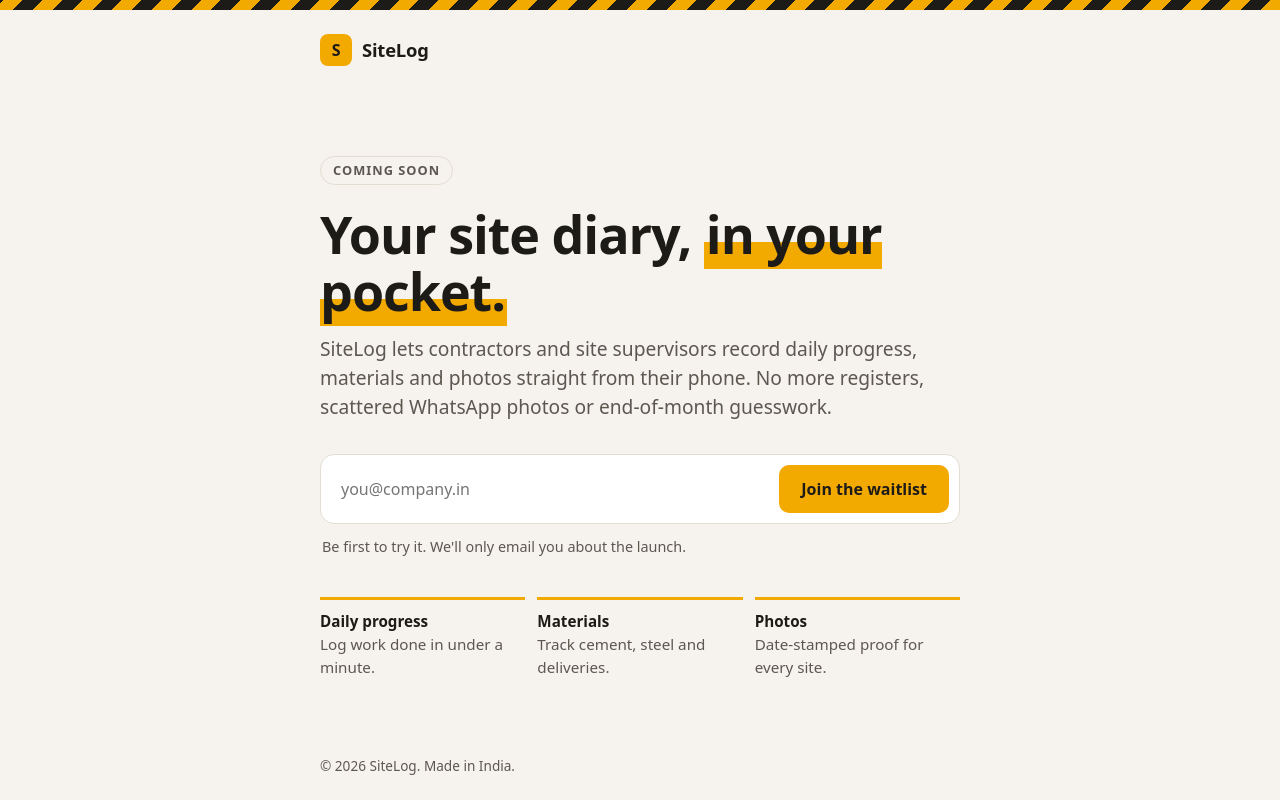
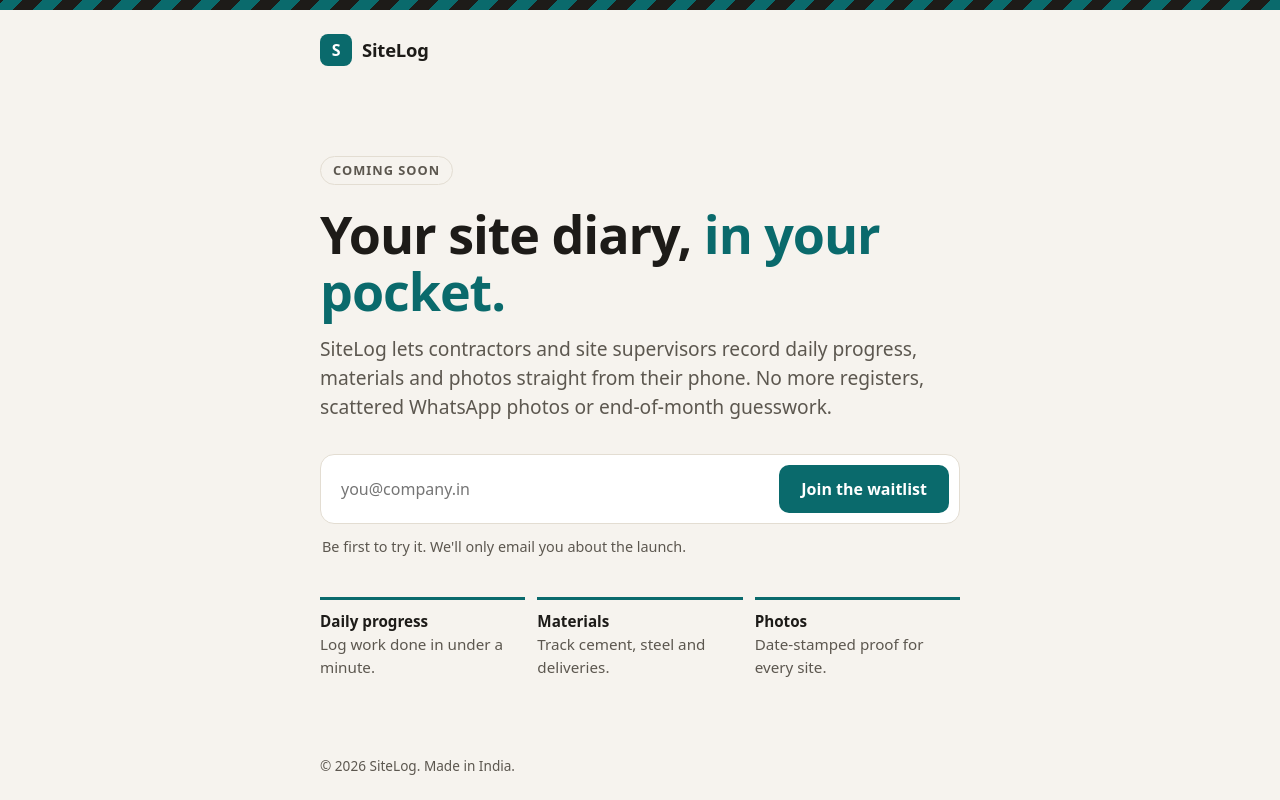
Before and after one commit to AjitSingh00007/sitelog-site, a plain HTML site: page index.html in a window 1280 px wide. Drawn offline with Linux system fonts and the light colour scheme.

Commit message:
Switch accent colour to brand deep teal (#0A6A6C)
Buttons, logo, hazard strip and accents now use the brand teal with
white button text. Headline highlight becomes teal text, since dark text
on a deep teal highlight would be hard to read. Dark mode uses a lighter
teal (#3FA9AB) for text, outlines and lines so they stay readable.
Adds a link style for future links.

Co-Authored-By: Claude Opus 5.5 <noreply@anthropic.com>

```diff
--- a/index.html
+++ b/index.html
@@ -11,8 +11,9 @@
       --surface: #ffffff;
       --text: #1d1b18;
       --muted: #5c574f;
-      --accent: #f2a900;      /* safety yellow */
-      --accent-ink: #1d1b18;
+      --accent: #0A6A6C;      /* brand deep teal */
+      --accent-ink: #ffffff;
+      --accent-text: #0A6A6C; /* teal for text, outlines and lines */
       --line: #e3ddd2;
       --ok: #1f7a3a;
     }
@@ -25,6 +26,7 @@
         --muted: #b3ab9d;
         --line: #3a352c;
         --ok: #6fd18f;
+        --accent-text: #3FA9AB; /* lighter teal so it reads on dark backgrounds */
       }
     }
 
@@ -113,17 +115,10 @@
       letter-spacing: -0.02em;
     }
 
-    h1 span {
-      background: linear-gradient(transparent 62%, var(--accent) 62%);
-      padding: 0 2px;
-    }
+    h1 span { color: var(--accent-text); }
 
-    @media (prefers-color-scheme: dark) {
-      h1 span {
-        background: none;
-        color: var(--accent);
-      }
-    }
+    a { color: var(--accent-text); }
+    a:hover { text-decoration-thickness: 2px; }
 
     .lede {
       margin: 0 0 32px;
@@ -164,7 +159,7 @@
     }
 
     input[type="email"]:focus {
-      outline: 2px solid var(--accent);
+      outline: 2px solid var(--accent-text);
       outline-offset: 0;
     }
 
@@ -216,7 +211,7 @@
     }
 
     .features li {
-      border-top: 3px solid var(--accent);
+      border-top: 3px solid var(--accent-text);
       padding-top: 10px;
       font-size: 0.95rem;
       color: var(--muted);
```
